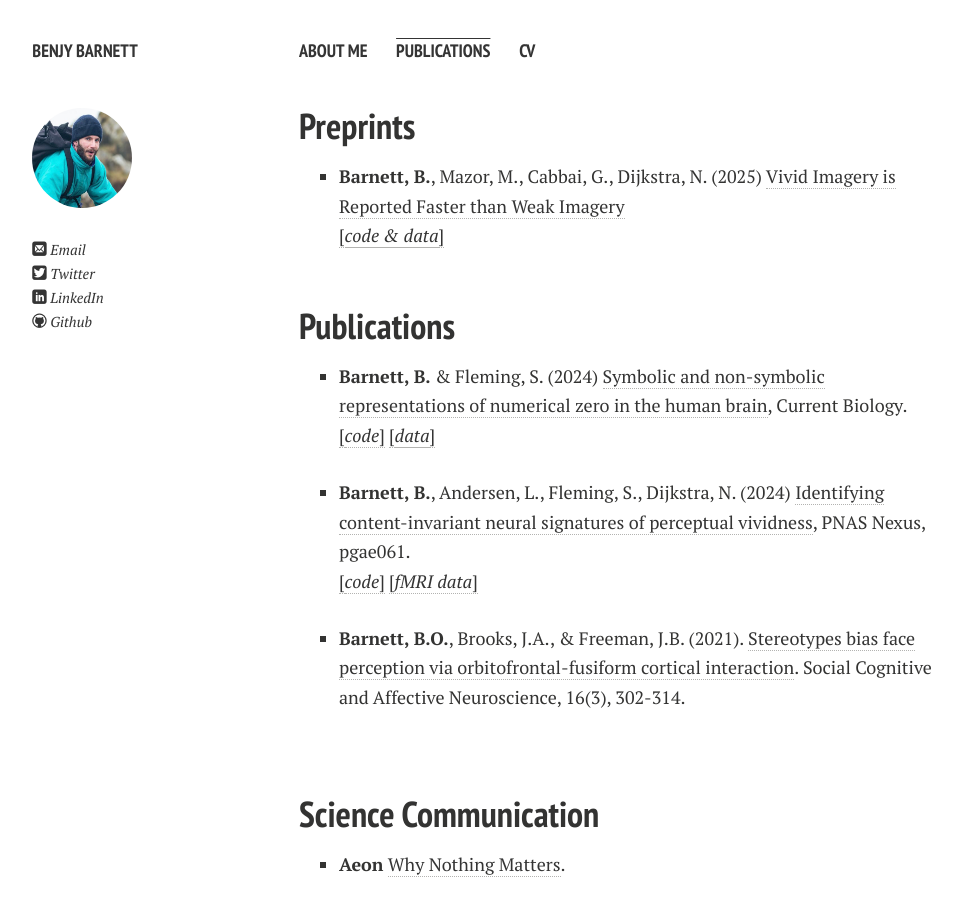
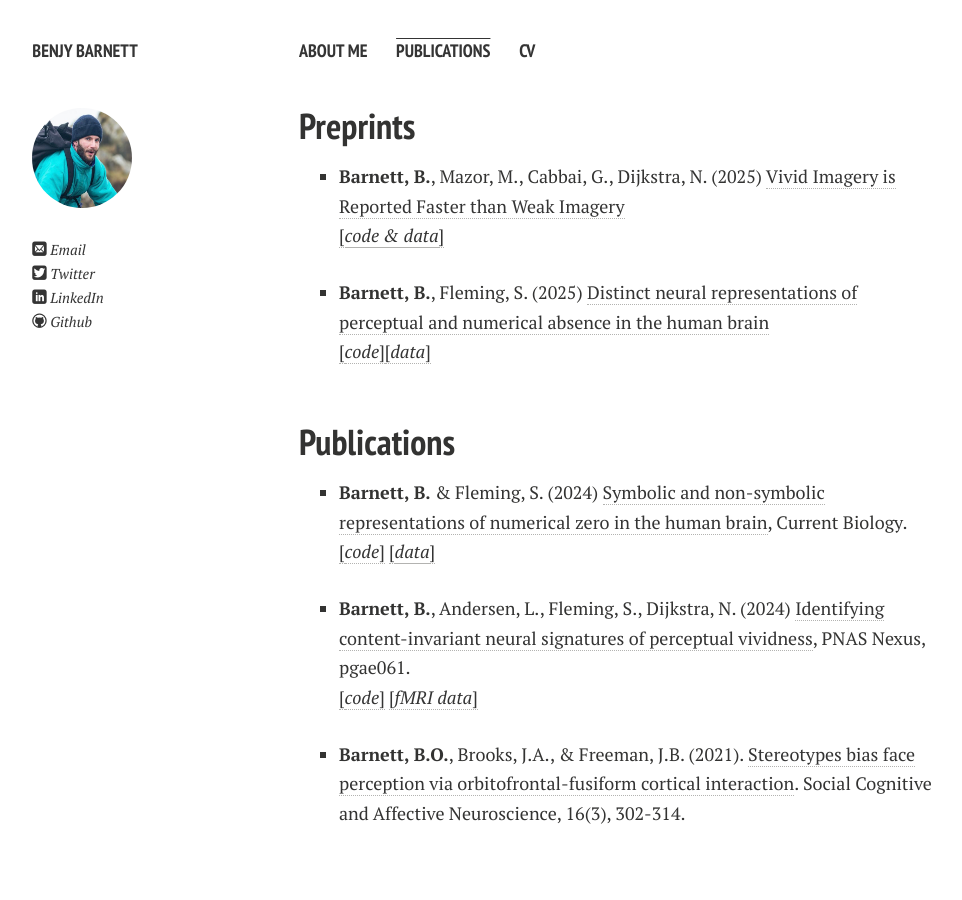
Before and after one commit to benjybarnett/benjybarnett.github.io, a Jekyll site: the page built from publications.md, in a window 1280 px wide and 900 px high. Shown: the whole window, without its empty margins (21-983 px from the left). Built offline with Jekyll 4.4.1, drawn with Linux system fonts in a browser that asks for light colours; nearby versions of some CDN libraries; comment, search, counter and statistics services are not loaded; a style sheet for code colours, icons or effects is not loaded.

Commit message:
Update publications.md

```diff
--- a/publications.md
+++ b/publications.md
@@ -7,6 +7,9 @@ title: Publications
 ## Preprints
 - **Barnett, B.**, Mazor, M., Cabbai, G., Dijkstra, N. (2025) [Vivid Imagery is Reported Faster than Weak Imagery](https://osf.io/preprints/psyarxiv/2uy9h) <br>
 [[*code & data*]](https://osf.io/g7tjh/)
+
+- **Barnett, B.**, Fleming, S. (2025) [Distinct neural representations of perceptual and numerical absence in the human brain](https://osf.io/preprints/psyarxiv/zyrdk) <br>
+[[*code*]](https://github.com/benjybarnett/PerceptualNumericalAbsence)[[*data*]](https://osf.io/xhqfc/files/osfstorage)
 
 
   <br>
```
